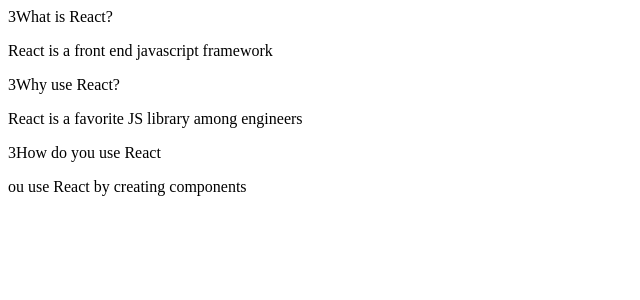
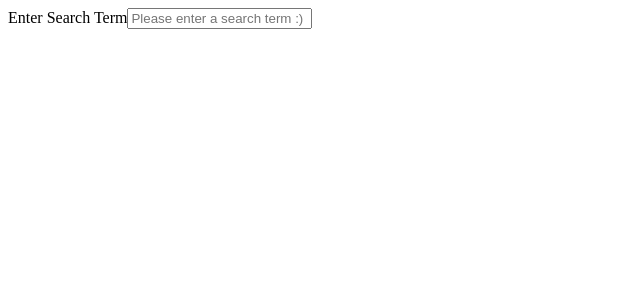
Before and after one commit to TwoEyeSea/widgets, a React (Create React App) app: page / in a window 1280 px wide. Shown: the top 300 px of the page, without its empty margins (0-640 px from the left). Built offline with nearby package versions, Linux system fonts and the light colour scheme; the HTML template or start-up script is replaced by a standard one.

Commit message:
L149 -  Text input with Hooks

```diff
--- a/src/App.js
+++ b/src/App.js
@@ -1,5 +1,6 @@
 import React from "react";
 import Accordion from "./components/Accordion";
+import Search from "./components/Search";
 
 const items = [
   {
@@ -19,7 +20,7 @@
 export default () => {
   return (
     <div>
-      <Accordion items={items} />
+      <Search />
     </div>
   );
 };
--- a/src/components/Accordion.js
+++ b/src/components/Accordion.js
@@ -27,3 +27,5 @@
 };
 
 export default Accordion;
+
+//Accordion App makes use of the useState Hook
--- /dev/null
+++ b/src/components/Search.js
@@ -0,0 +1,23 @@
+import React, { useState } from "react";
+
+const Search = () => {
+  const [term, setTerm] = useState("");
+
+  return (
+    <div>
+      <div className="ui form">
+        <div className="field">
+          <label>Enter Search Term</label>
+          <input
+            value={term}
+            onChange={(e) => setTerm(e.target.value)}
+            className="inut"
+            placeholder="Please enter a search term :)"
+          />
+        </div>
+      </div>
+    </div>
+  );
+};
+
+export default Search;
```
